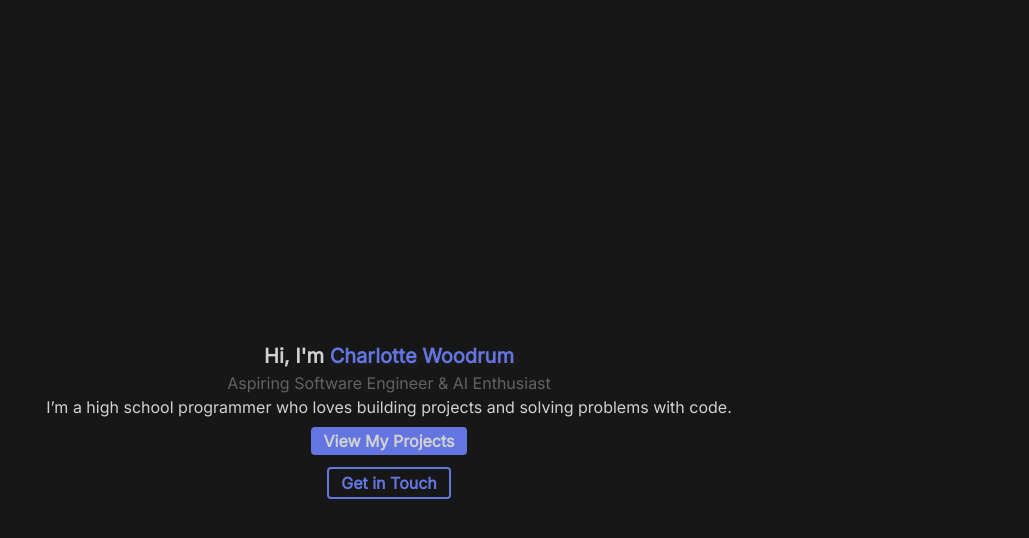
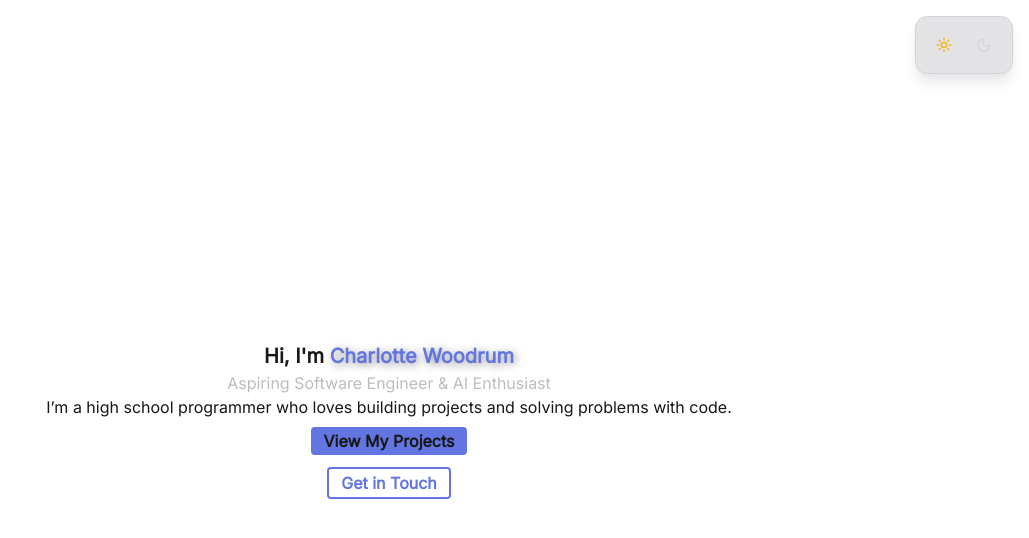
Before and after one commit to 108charlotte/new-portfolio, a Next.js app in the folder personal-website/: page / in a window 1280 px wide. Shown: the top 538 px of the page, without its empty margins (251-1280 px from the left). Built offline with nearby package versions, Linux system fonts and the light colour scheme.

Commit message:
added super simple dark and light modes

```diff
--- a/personal-website/app/About.js
+++ b/personal-website/app/About.js
@@ -1,6 +1,6 @@
 import FadeIn from "./FadeIn";
 
-export default function About() {
+export default function About({ isDarkMode }) {
   return (
     <FadeIn id="about" className="h-screen w-full snap-start flex flex-col items-center justify-center overflow-y-auto">
       <h2>About Me</h2>
--- a/personal-website/app/Contact.js
+++ b/personal-website/app/Contact.js
@@ -1,6 +1,6 @@
 import FadeIn from "./FadeIn";
 
-export default function Contact() {
+export default function Contact({ isDarkMode }) {
     return (
         <FadeIn id="contact" className="overflow-y-auto text-center h-screen w-full snap-start flex flex-col items-center justify-center">
           <h2>Contact Me</h2>
--- a/personal-website/app/Hero.js
+++ b/personal-website/app/Hero.js
@@ -1,6 +1,6 @@
 import {motion} from "framer-motion";
 
-export default function Hero() {
+export default function Hero({ isDarkMode }) {
   return (
     <motion.section
       id="hero"
--- a/personal-website/app/Skills.js
+++ b/personal-website/app/Skills.js
@@ -1,12 +1,13 @@
 import Image from "next/image";
 import FadeIn from "./FadeIn";
 
-export default function Skills() {
+export default function Skills({ isDarkMode }) {
+  const cardBg = isDarkMode ? "bg-gray-800 text-white" : "bg-zinc-200 text-zinc-900";
   return (
-    <FadeIn id="skills" className="justify-center overflow-y-auto h-screen w-full snap-start flex flex-col items-center justify-center">
+    <FadeIn id="skills" className={`rounded-lg p-6 ${cardBg} justify-center overflow-y-auto h-screen w-full snap-start flex flex-col items-center justify-center`}>
       <h2 className="mb-4">Skills</h2>
       <div className="flex flex-col gap-y-4 items-start">
-        <div className="proficient flex flex-row gap-5 items-center justify-start bg-gray-800 rounded-lg px-6 py-4">
+        <div className={`proficient flex flex-row gap-5 items-center justify-start rounded-lg px-6 py-4 ${cardBg}`}>
           <p className="w-24 font-semibold">Proficient</p>
           <Languages path="/python_logo.png" label="Python" />
           <Languages path="/html_logo.png" imgClassName="w-9 h-9" label="HTML" />
@@ -17,7 +18,7 @@ export default function Skills() {
           <Languages path="/javascript_logo.png" imgClassName="w-7 h-7" label="JavaScript" />
           <Frameworks path="/flask_logo.svg" label="Flask" />
         </div>
-        <div className="learning flex flex-row gap-6 items-center justify-start bg-gray-800 rounded-lg px-6 py-4">
+        <div className={`learning flex flex-row gap-6 items-center justify-start rounded-lg px-6 py-4 ${cardBg}`}>
           <p className="w-24 font-semibold">Exploring</p>
           <Frameworks path="/react_logo.svg" label="React" />
           <Platforms path="/godot_logo.svg" label="Godot" />
--- /dev/null
+++ b/personal-website/app/UIToggle.js
@@ -0,0 +1,31 @@
+import { LuMoon, LuSun } from "react-icons/lu";
+
+export default function UIToggle({ isDarkMode, setIsDarkMode }) {
+    const bg = isDarkMode ? "bg-zinc-700" : "bg-zinc-200";
+    const border = isDarkMode ? "border-zinc-600" : "border-zinc-300";
+    const shadow = isDarkMode ? "shadow-zinc-900" : "shadow-zinc-200";
+    return (
+        <div className={`p-2 rounded-xl flex border ${bg} ${border} shadow-lg ${shadow}`}>
+            <button
+                className={`bg-transparent p-3 rounded-lg transition
+                    ${isDarkMode ? "hover:bg-zinc-600" : "hover:bg-zinc-300"}
+                    ${!isDarkMode ? "text-yellow-500" : "text-zinc-300"}
+                `}
+                onClick={() => setIsDarkMode(false)}
+                aria-label="Light mode"
+            >
+                <LuSun />
+            </button>
+            <button
+                className={`bg-transparent p-3 rounded-lg transition
+    ${isDarkMode ? "hover:bg-zinc-600" : "hover:bg-zinc-300"}
+    ${isDarkMode ? "text-blue-400" : "text-zinc-300"}
+  `}
+                onClick={() => setIsDarkMode(true)}
+                aria-label="Dark mode"
+            >
+                <LuMoon />
+            </button>
+        </div>
+    );
+}
--- a/personal-website/app/globals.css
+++ b/personal-website/app/globals.css
@@ -19,6 +19,15 @@
   --in-between-background: #626262;
   --lighter-background: #888888;
   --accent-color: #6375e0;
+}
+
+.light {
+  --background: #ffffff;
+  --foreground: #171717;
+  --light-background: #e5e5e5;
+  --in-between-background: #bdbdbd;
+  --lighter-background: #f3f3f3;
+  --accent-color: #6375e0; /* or a different accent if you want */
 }
 
 html, body {
--- a/personal-website/app/page.js
+++ b/personal-website/app/page.js
@@ -1,8 +1,6 @@
 'use client'
 
-import Image from "next/image";
-import Link from "next/link";
-import { useState } from "react";
+import { useState, useEffect } from "react";
 import '@fontsource/inter';
 
 import Hero from "./Hero";
@@ -10,15 +8,31 @@ import About from "./About";
 import Projects from "./Projects";
 import Skills from "./Skills";
 import Contact from "./Contact";
+import UIToggle from "./UIToggle";
 
 export default function Home() {
+  const [isDarkMode, setIsDarkMode] = useState(false);
+
+  useEffect(() => {
+    if (isDarkMode) {
+      document.documentElement.classList.remove("light");
+    } else {
+      document.documentElement.classList.add("light");
+    }
+}, [isDarkMode]);
+
   return (
-    <main className="h-screen w-full overflow-y-scroll snap-y snap-mandatory scroll-smooth">
-      <Hero />
-      <About />
-      <Projects />
-      <Skills />
-      <Contact />
-    </main>
+    <>
+      <div className="fixed right-4 top-4 z-50">
+        <UIToggle isDarkMode={isDarkMode} setIsDarkMode={setIsDarkMode} />
+      </div>
+      <main className="h-screen w-full overflow-y-scroll snap-y snap-mandatory scroll-smooth">
+        <Hero isDarkMode={isDarkMode} />
+        <About isDarkMode={isDarkMode} />
+        <Projects isDarkMode={isDarkMode} />
+        <Skills isDarkMode={isDarkMode} />
+        <Contact isDarkMode={isDarkMode} />
+      </main>
+    </>
   );
 }
--- a/personal-website/app/projects.js
+++ b/personal-website/app/projects.js
@@ -40,7 +40,7 @@ const projects = [
 ]
 
 
-export default function Projects() {
+export default function Projects({ isDarkMode }) {
     return (
         <FadeIn id="projects" className="h-screen w-full snap-start flex flex-col items-center justify-start">
             <h2 className="mb-4 mt-6">Projects</h2>
@@ -51,13 +51,14 @@ export default function Projects() {
                         href={project.demo}
                         target="_blank"
                         rel="noopener noreferrer"
-                        className="
-                          bg-gray-800 rounded-lg shadow-lg p-4
+                        className={`
+                          rounded-lg shadow-lg p-4
                           w-[16rem] h-[26rem]
                           sm:w-[32rem] sm:h-80
                           md:w-[32rem] md:h-76
                           flex-shrink-0 flex flex-col sm:flex-row items-center gap-4 snap-center
-                        "
+                          ${isDarkMode ? "bg-gray-800 text-white" : "bg-zinc-200 text-zinc-900"}
+                        `}
                         initial={{ opacity: 0, scale: 0.95 }}
                         whileInView={{ opacity: 1, scale: 1 }}
                         transition={{ duration: 0.5, type: 'spring' }}
--- a/personal-website/package.json
+++ b/personal-website/package.json
@@ -15,7 +15,8 @@
     "framer-motion": "^12.18.1",
     "next": "^15.3.4",
     "react": "^19.1.0",
-    "react-dom": "^19.1.0"
+    "react-dom": "^19.1.0",
+    "react-icons": "^5.5.0"
   },
   "devDependencies": {
     "@eslint/eslintrc": "^3",
```
Also changed, not shown: 1 other file (tests, documents, lock files or other folders).
